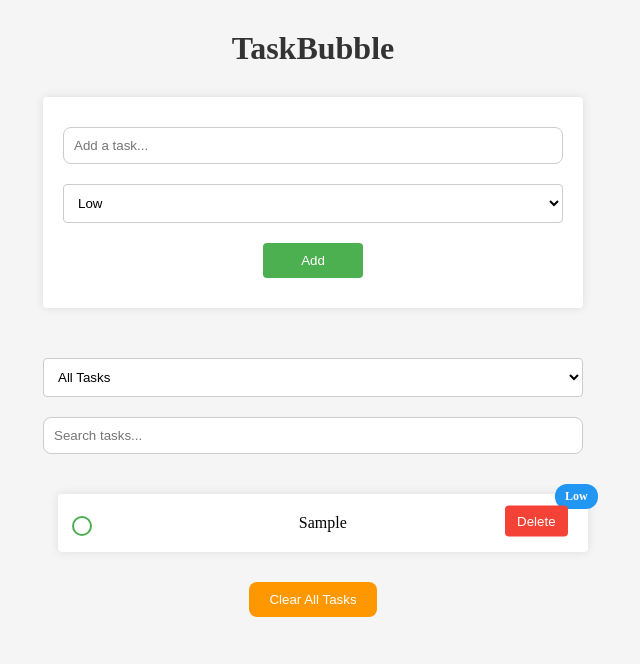
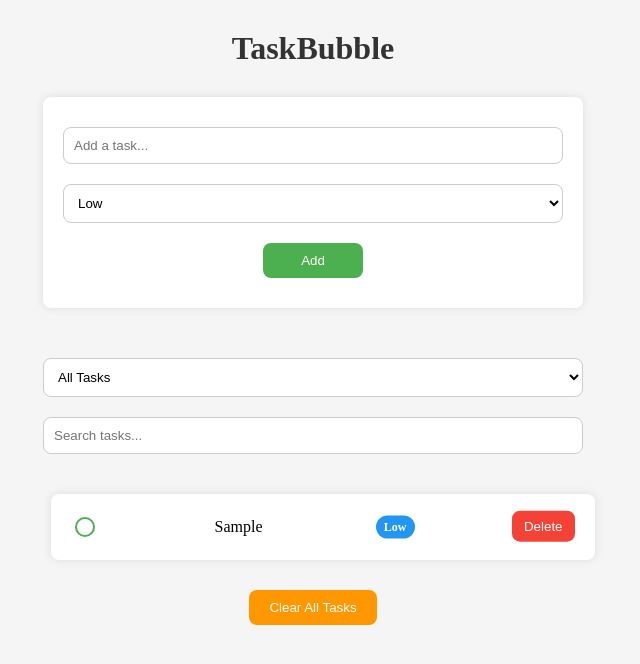
Before and after one commit to azamali123456/To-Do, a React (Create React App) app: page / in a window 1280 px wide. Both pictures are taken after typing "Sample" into the empty fields and a click on the button "Add". Shown: the top 664 px of the page, without its empty margins (327-967 px from the left). Built offline with nearby package versions, Linux system fonts and the light colour scheme.

Commit message:
UI updation

```diff
--- a/src/App.js
+++ b/src/App.js
@@ -6,7 +6,6 @@ import Pages from "./Pages/index.js";
 
 function App() {
 
-  const exmap ='ZAINAB';
   return (
     <ThemeProvider theme={theme}>
       <Pages />
--- a/src/components/TodoList/TodoItem.js
+++ b/src/components/TodoList/TodoItem.js
@@ -5,7 +5,6 @@ import styled from "styled-components";
 const ListItem = styled.li`
   display: flex;
   align-items: center;
-  justify-content: center;
   position: relative;
   padding: ${(props) => props.theme.spacing.medium};
   background-color: ${(props) =>
@@ -32,10 +31,7 @@ const CheckBox = styled.input`
   background-color: ${(props) =>
     props.checked ? props.theme.colors.buttonSubmit : "#ffffff"};
   cursor: pointer;
-  position: absolute;
-  left: 10px;
-  top: 50%;
-  transform: translateY(-50%);
+  margin-right: ${(props) => props.theme.spacing.small};
   display: flex;
   align-items: center;
   justify-content: center;
@@ -52,18 +48,19 @@ const CheckBox = styled.input`
 
 const TaskContent = styled.span`
   flex-grow: 1;
-  text-align: center;
-  margin: 0 60px;
-  display: flex;
+  text-align: left; /* Align text to the left */
+  margin-left:110px;
+  margin-right: ${(props) => props.theme.spacing.medium}; /* Space for the bubble and button */
   align-items: center;
   justify-content: center;
 `;
 
 const PriorityBubble = styled.span`
   position: absolute;
-  top: -10px;
-  right: -10px;
-  padding: 5px 10px;
+  right: 180px; /* Space for delete button */
+  top: 50%;
+  transform: translateY(-50%); /* Center vertically */
+  padding: 4px 8px;
   border-radius: 12px;
   background-color: ${(props) => {
     switch (props.priority) {
@@ -81,22 +78,23 @@ const PriorityBubble = styled.span`
   font-size: 12px;
   font-weight: bold;
   display: inline-block;
+  white-space: nowrap; /* Ensure the text doesn't break */
 `;
 
 const DeleteButton = styled.button`
   position: absolute;
-  right: 10px;
-  top: 30%;
-  transform: translateY(-50%);
+  right: 10px; /* Adjust for space between button and edge */
+  top: 10%;
+  transform: translateY(-1%); /* Center vertically */
   background-color: ${(props) => props.theme.colors.buttonDelete};
   border: none;
-  padding: 8px 12px;
+  padding: 8px 12px; /* Adjusted for better fit */
   color: #ffffff;
   border-radius: ${(props) => props.theme.borderRadius};
   cursor: pointer;
   transition:
-    background-color 0.3s ease,
-    transform 0.2s ease-in-out;
+    background-color 0.1s ease,
+    transform 0.1s ease-in-out;
 
   &:hover {
     background-color: ${(props) => props.theme.colors.buttonDeleteHover};
--- a/src/globalCSS/index.css
+++ b/src/globalCSS/index.css
@@ -14,7 +14,7 @@
   --low-priority-color: #2196f3;
   --medium-priority-color: #ffeb3b;
   --high-priority-color: #f44336;
-  --input-focus-color: #4caf50;
+  --input-focus-color: black;
   --checkbox-checked-color: #9ba39b;
   --checkbox-checked-before-color: #ffffff;
   --border-radius: 8px;
@@ -66,10 +66,10 @@ ul {
   margin: var(--margin) auto;
   padding: var(--ul-padding);
   border-radius: var(--border-radius);
-  max-width: 510px;
+  max-width: 525px;
   width: 100%;
   list-style-type: none;
-  padding-left: 0%;
+  padding-left: -00002%;
 }
 
 ul li {
@@ -79,6 +79,7 @@ ul li {
   position: relative;
   padding-left: 1px;
   background-color: white;
+  padding-left: -00001%;
   margin-bottom: var(--margin);
   border-radius: var(--border-radius);
   box-shadow: var(--box-shadow);
@@ -175,7 +176,7 @@ select {
 input[type="text"]:focus,
 select:focus {
   border-color: var(--input-focus-color);
-  box-shadow: 0 0 5px rgba(76, 175, 80, 0.5);
+  box-shadow: 0 0 5px black;
 }
 
 select {
--- a/src/index.js
+++ b/src/index.js
@@ -11,7 +11,4 @@ root.render(
   </React.StrictMode>,
 );
 
-// If you want to start measuring performance in your app, pass a function
-// to log results (for example: reportWebVitals(console.log))
-// or send to an analytics endpoint. Learn more: https://bit.ly/CRA-vitals
 reportWebVitals();
--- a/src/theme.js
+++ b/src/theme.js
@@ -14,7 +14,7 @@ export const theme = {
     taskIncompleteTextColor: "black",
   },
 
-  borderRadius: "4px",
+  borderRadius: "8px",
   spacing: {
     small: "10px",
     medium: "20px",
```
